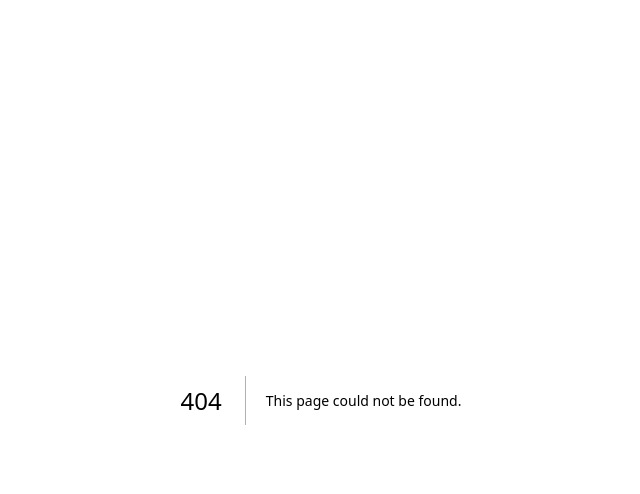
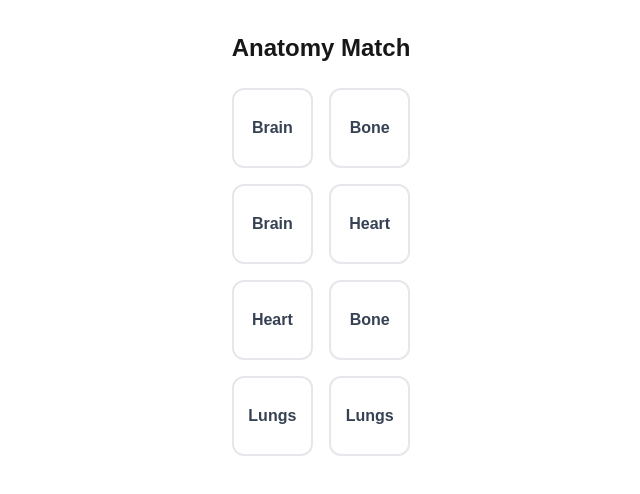
Before and after one commit to Tengereeb8/bio_puzzle, a Next.js app: page /game/match in a window 1280 px wide. Before the commit this address had no page. Shown: the top 494 px of the page, without its empty margins (319-959 px from the left). Built offline with nearby package versions, Linux system fonts and the light colour scheme.

Commit message:
match first design

```diff
--- /dev/null
+++ b/app/game/match/page.tsx
@@ -0,0 +1,107 @@
+"use client";
+import { cn } from "@/app/lib/utils";
+import { useState, useEffect } from "react";
+
+interface Item {
+  id: number;
+  text: string;
+  uniqueKey: string;
+}
+
+const initialData = [
+  { id: 1, text: "Brain" },
+  { id: 2, text: "Heart" },
+  { id: 3, text: "Lungs" },
+  { id: 4, text: "Bone" },
+];
+
+const MatchingGame = () => {
+  const [items, setItems] = useState<Item[]>([]);
+  const [firstChoice, setFirstChoice] = useState<Item | null>(null);
+  const [secondChoice, setSecondChoice] = useState<Item | null>(null);
+  const [solved, setSolved] = useState<number[]>([]);
+  const [disabled, setDisabled] = useState(false);
+
+  useEffect(() => {
+    const shuffled = [...initialData, ...initialData]
+      .sort(() => Math.random() - 0.5)
+      .map((item) => ({ ...item, uniqueKey: Math.random().toString() }));
+    setItems(shuffled);
+  }, []);
+
+  useEffect(() => {
+    if (firstChoice && secondChoice) {
+      setDisabled(true);
+      if (firstChoice.id === secondChoice.id) {
+        setSolved((prev) => [...prev, firstChoice.id]);
+        resetTurn();
+      } else {
+        setTimeout(() => resetTurn(), 1000);
+      }
+    }
+  }, [firstChoice, secondChoice]);
+
+  const resetTurn = () => {
+    setFirstChoice(null);
+    setSecondChoice(null);
+    setDisabled(false);
+  };
+
+  const handleChoice = (item: Item) => {
+    if (disabled) return;
+    if (firstChoice?.uniqueKey === item.uniqueKey) return;
+
+    firstChoice ? setSecondChoice(item) : setFirstChoice(item);
+  };
+
+  return (
+    <div className="p-8 max-w-md mx-auto">
+      <h2 className="text-2xl font-bold mb-6 text-center">Anatomy Match</h2>
+
+      <div className="grid grid-cols-2 gap-4">
+        {items.map((item) => {
+          const isSelected =
+            firstChoice?.uniqueKey === item.uniqueKey ||
+            secondChoice?.uniqueKey === item.uniqueKey;
+          const isSolved = solved.includes(item.id);
+          const isWrong =
+            firstChoice &&
+            secondChoice &&
+            isSelected &&
+            firstChoice.id !== secondChoice.id;
+
+          return (
+            <button
+              key={item.uniqueKey}
+              disabled={disabled || isSolved}
+              onClick={() => handleChoice(item)}
+              className={cn(
+                "h-20 border-2 rounded-xl font-bold transition-all",
+                "bg-white border-gray-200 text-gray-700",
+                isSolved && "bg-green-100 border-green-500 text-green-700",
+                isSelected &&
+                  !isSolved &&
+                  "border-blue-500 ring-2 ring-blue-100",
+                isWrong &&
+                  "bg-red-100 border-red-500 text-red-700 animate-shake",
+              )}
+            >
+              {item.text}
+            </button>
+          );
+        })}
+      </div>
+
+      {solved.length === initialData.length && (
+        <button
+          onClick={() => window.location.reload()}
+          className="w-full mt-8 bg-black text-white py-3 rounded-lg font-bold"
+        >
+          Play Again
+        </button>
+      )}
+    </div>
+  );
+};
+
+export default MatchingGame;
--- a/app/globals.css
+++ b/app/globals.css
@@ -36,3 +36,19 @@ body {
 .animate-path-flow {
   animation: path-flow 3s linear infinite;
 }
+@keyframes shake {
+  0%,
+  100% {
+    transform: translateX(0);
+  }
+  25% {
+    transform: translateX(-4px);
+  }
+  75% {
+    transform: translateX(4px);
+  }
+}
+
+.animate-shake {
+  animation: shake 0.2s ease-in-out 0s 2;
+}
--- a/app/page.tsx
+++ b/app/page.tsx
@@ -1,9 +1,13 @@
+import Link from "next/link";
 import Map from "./components/Map";
 
 export default function Home() {
   return (
     <div className="bg-white text-black h-fit flex justify-center items-center">
       <Map />
+      <Link href={"/game/match"}>
+        <button>Match</button>
+      </Link>
     </div>
   );
 }
```
